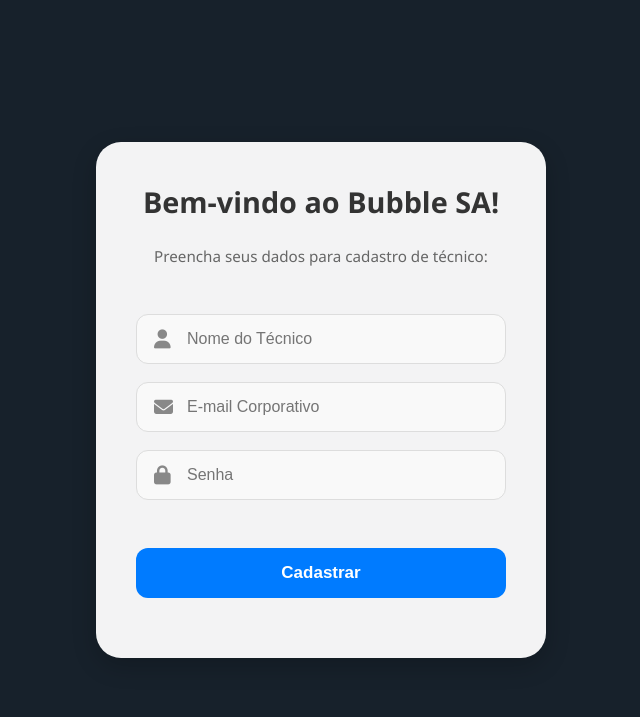
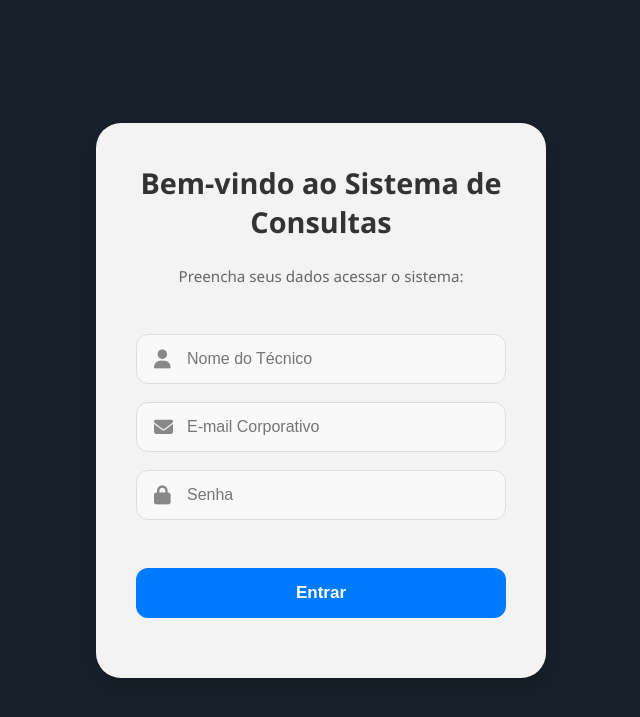
Before and after one commit to OreiaSec/PI-Suporte, a Flask app: page / in a window 1280 px wide. Shown: the top 717 px of the page, without its empty margins (319-959 px from the left). Run offline with Flask 3, Linux system fonts and the light colour scheme.

Commit message:
Update index.html

```diff
--- a/templates/index.html
+++ b/templates/index.html
@@ -15,8 +15,8 @@
   </div>
 
   <div class="container">
-    <h2>Bem-vindo ao Bubble SA!</h2>
-    <p style="color: #666; margin-bottom: 30px; font-size: 0.95em;">Preencha seus dados para cadastro de técnico:</p>
+    <h2>Bem-vindo ao Sistema de Consultas</h2>
+    <p style="color: #666; margin-bottom: 30px; font-size: 0.95em;">Preencha seus dados acessar o sistema:</p>
     <form id="cadastroTecnicoForm" action="/cadastro_tecnico" method="POST">
       <div class="input-group">
         <i class="fa fa-user"></i>
@@ -31,7 +31,7 @@
         <i class="fa fa-lock"></i> <input type="password" id="senha" name="senha" placeholder="Senha" required />
       </div>
 
-      <button type="submit">Cadastrar</button>
+      <button type="submit">Entrar</button>
       </form>
     <div id="message" style="margin-top: 20px; text-align: center; font-weight: bold;"></div>
   </div>
```
